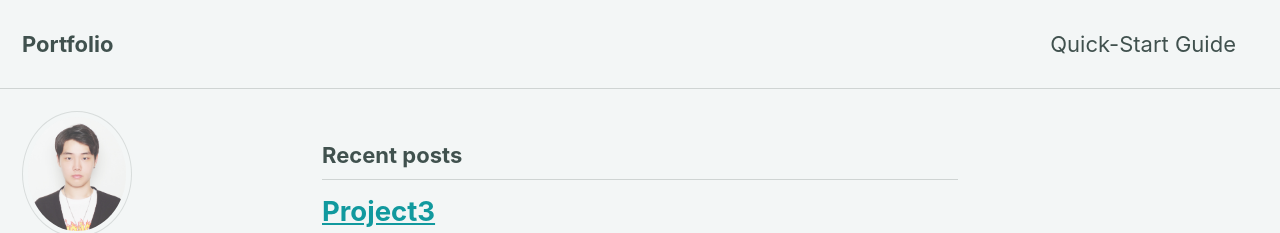
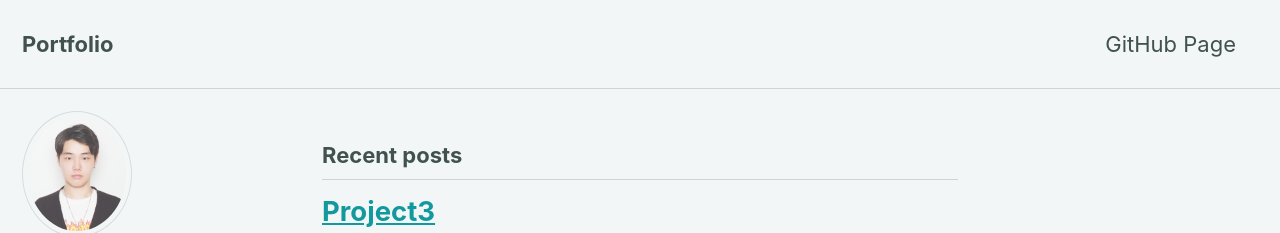
Before and after one commit to Tosi123/Tosi123.github.io, a Jekyll site: the page built from index.html, in a window 1280 px wide and 900 px high. Shown: the top 233 px of the window. Built offline with Jekyll 4.4.1, drawn with Linux system fonts in a browser that asks for light colours; cached includes are drawn as plain includes; nearby versions of some CDN libraries; the list of posts is cut into pages by our own code.

Commit message:
문구 변경
가이드 링크 변경

```diff
--- a/_data/navigation.yml
+++ b/_data/navigation.yml
@@ -1,7 +1,9 @@
 # main links
 main:
-  - title: "Quick-Start Guide"
-    url: https://mmistakes.github.io/minimal-mistakes/docs/quick-start-guide/
+  - title: "GitHub Page"
+    url: https://github.com/Tosi123
+  #- title: "Quick-Start Guide"
+  #  url: https://mmistakes.github.io/minimal-mistakes/docs/quick-start-guide/
   # - title: "About"
   #   url: https://mmistakes.github.io/minimal-mistakes/about/
   # - title: "Sample Posts"
```
